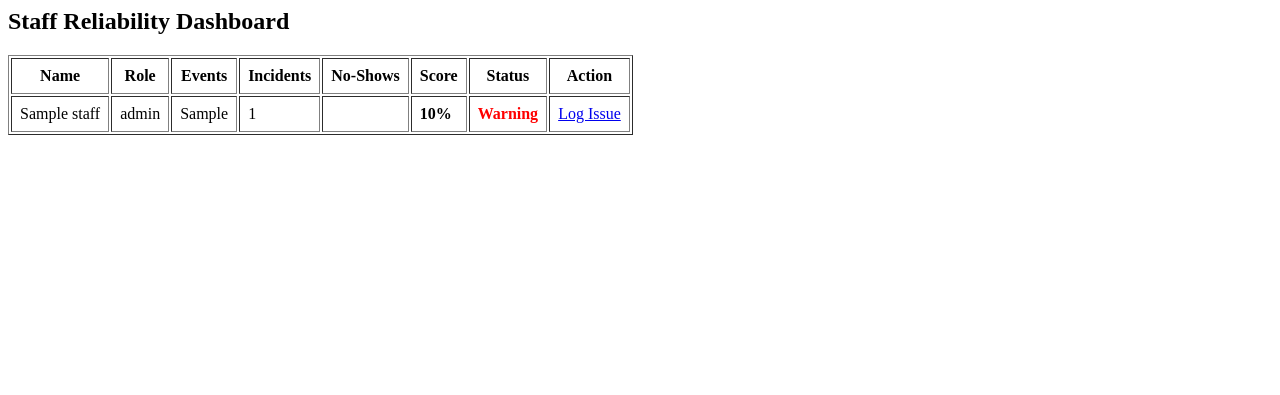
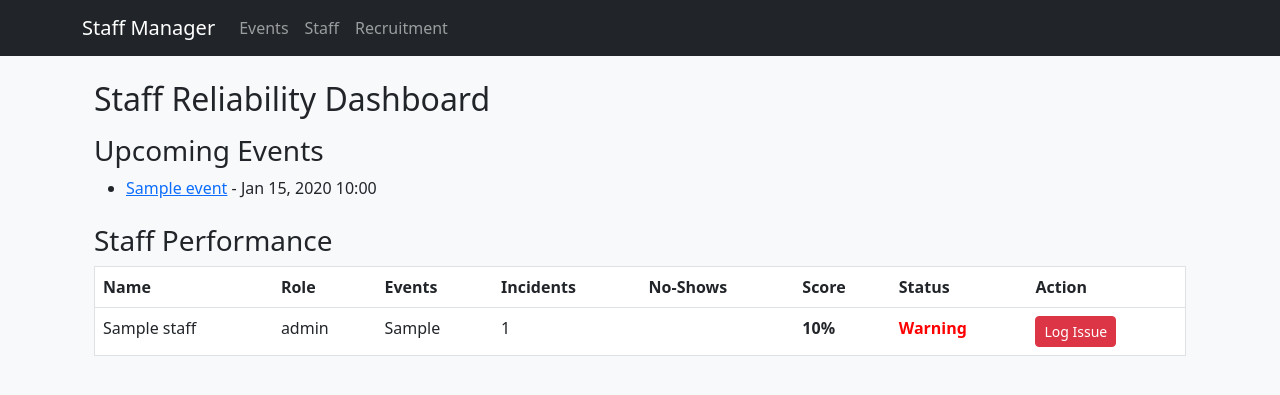
Before and after one commit to Tim161910/catering-site-v1, a Django app: template staff/templates/staff/staff_dashboard.html in a window 1280 px wide. Shown: the top 395 px of the page. Run offline with Django 5.2, Linux system fonts and the light colour scheme; the template is opened without the code that fills it: most values are stand-ins (such as "Sample title", 1, 10 or a date in 2020); some libraries are stand-ins or nearby versions.

Commit message:
Fix dashboard: no_show typo and add base template

```diff
--- a/staff/templates/staff/staff_dashboard.html
+++ b/staff/templates/staff/staff_dashboard.html
@@ -1,5 +1,19 @@
+{% extends "base.html" %}
+{% block content %}
+<div class="container mt-4">
   <h2>Staff Reliability Dashboard</h2>
-<table border="1" cellpadding="8">
+
+  <h3 class="mt-3">Upcoming Events</h3>
+  <ul>
+  {% for event in upcoming_events %}
+    <li><a href="{% url 'staff:event_detail' event.id %}">{{ event.title }}</a> - {{ event.start_time|date:"M d, Y H:i" }}</li>
+  {% empty %}
+    <li>No upcoming events</li>
+  {% endfor %}
+  </ul>
+
+  <h3 class="mt-4">Staff Performance</h3>
+  <table border="1" cellpadding="8" class="table">
       <tr>
           <th>Name</th>
           <th>Role</th>
@@ -16,7 +30,7 @@
           <td>{{ staff.role }}</td>
           <td>{{ staff.events_worked }}</td>
           <td>{{ staff.incident_count }}</td>
-        <td>{{ staff.no_shows }}</td>
+          <td>{{ staff.no_show }}</td>  <!-- FIXED: was no_shows -->
           <td><strong>{{ staff.reliability_score }}%</strong></td>
           <td>
               {% if staff.reliability_score >= 90 %}
@@ -34,9 +48,8 @@
           </td>
       </tr>
       {% empty %}
-    <tr><td colspan="8">No staff yet. {# <a href="{% url 'staff:staff_create' %}">Add staff</a> #}</td></tr>
+      <tr><td colspan="8">No staff yet.</td></tr>
       {% endfor %}
   </table>
-<br>
-{# <a href="{% url 'staff:staff_create' %}">Add Staff</a> | #}
-{# <a href="{% url 'staff:incident_add' %}">Log Incident</a> #}
+</div>
+{% endblock %}
```
Lines whose indentation alone changed are shown as unchanged.
